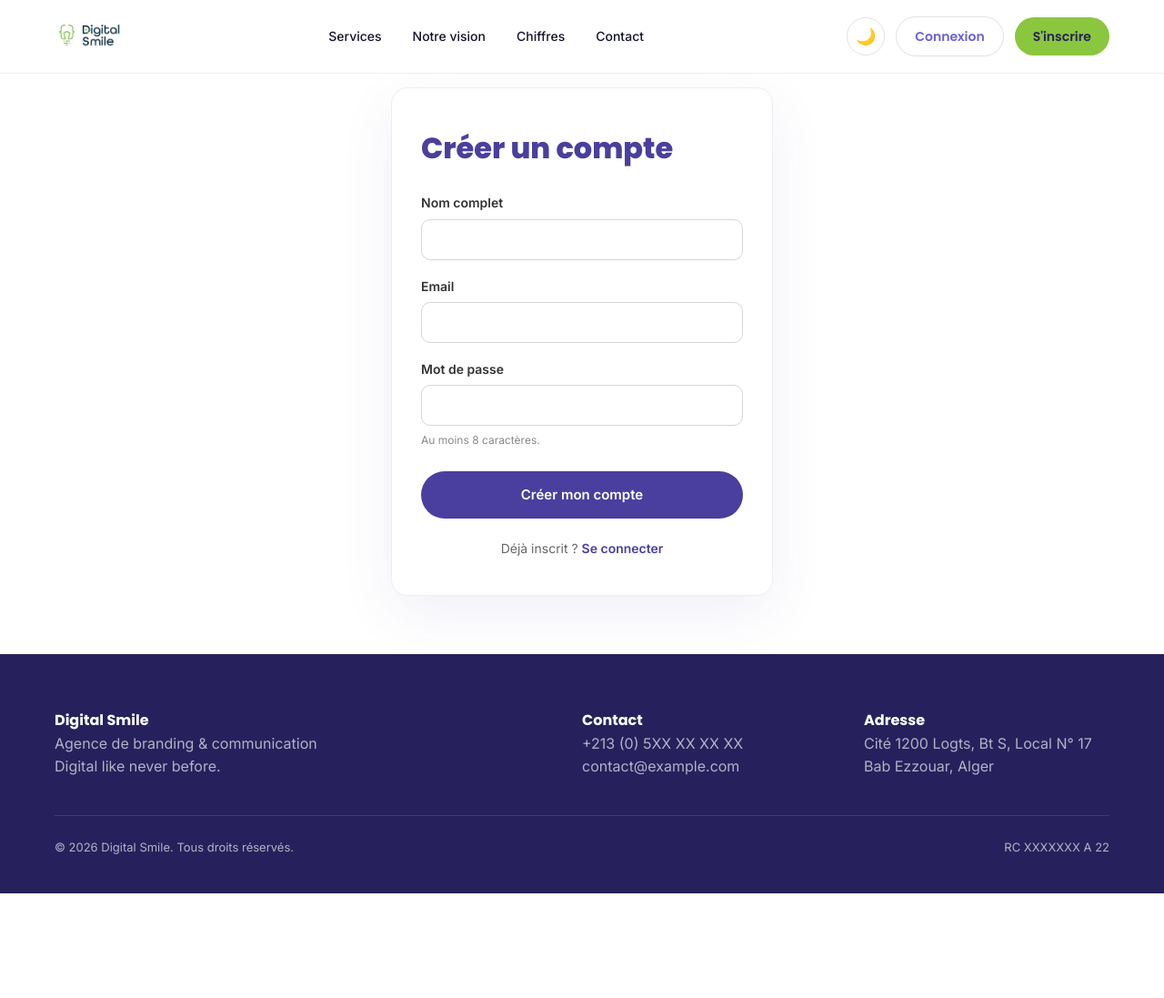
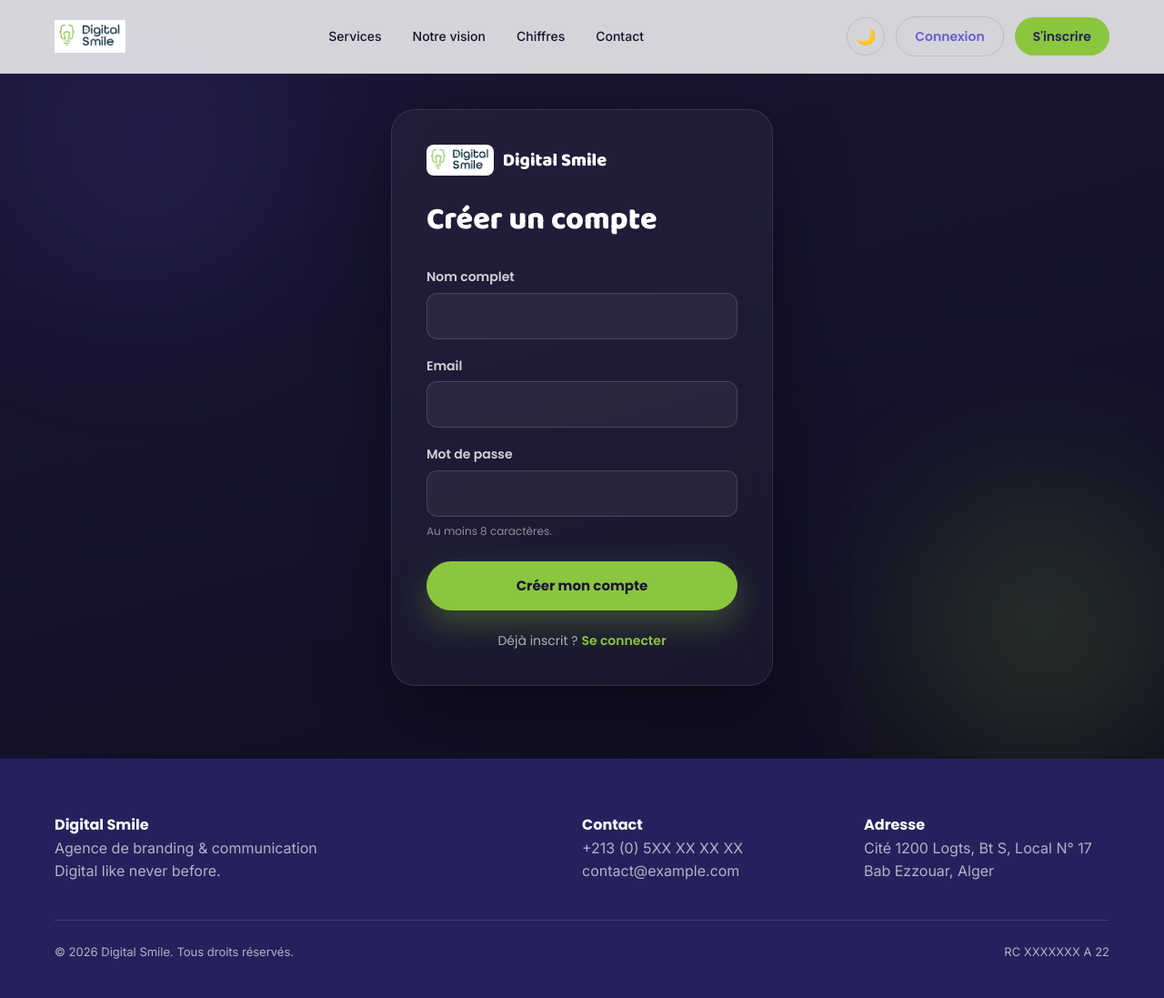
Before and after one commit to Hadil16/digital-smile, a PHP site: the page made by app/Views/auth/register.php in a window 1280 px wide. Shown: the whole page at 91% size. Before the commit the page ends 982 px from the top, so only its background shows below. Run offline with PHP 8.4, Linux system fonts and the light colour scheme; the template is opened without the code that fills it, so the values that code supplies are empty; some libraries are stand-ins or nearby versions.

Commit message:
style: A2 premium login and register pages
Co-Authored-By: Claude Fable 5 <noreply@anthropic.com>

```diff
--- a/app/Views/auth/register.php
+++ b/app/Views/auth/register.php
@@ -10,38 +10,60 @@
 require ROOT_PATH . '/app/Views/partials/header.php';
 ?>
 <style>
-    /* Styles auto-portés de la page d'authentification.
-       Couleurs de marque (copie des tokens de base.css, cf. errors/404.php). */
-    .auth { --violet: #4A3F9E; --lime: #8BC63F;
-        min-height: 70vh; display: flex; align-items: center; justify-content: center;
-        padding: 96px 24px 64px; font-family: 'Inter', system-ui, sans-serif; }
-    /* L'intro flash de l'accueil n'a pas lieu d'être hors de la page d'accueil. */
-    .intro { display: none !important; }
-    .auth__card { width: 100%; max-width: 420px; background: #fff;
-        border: 1px solid #eee; border-radius: 18px; padding: 40px 32px;
-        box-shadow: 0 20px 60px rgba(74, 63, 158, .08); }
-    .auth__title { font-family: 'Poppins', system-ui, sans-serif; font-weight: 800;
-        font-size: clamp(24px, 4vw, 32px); color: var(--violet); margin: 0 0 24px; }
-    .auth__error { background: #fdecec; color: #b3261e; border-radius: 10px;
-        padding: 12px 14px; margin: 0 0 20px; font-size: 14px; }
-    .auth__label { display: block; font-weight: 600; font-size: 14px;
-        color: #333; margin: 0 0 6px; }
-    .auth__input { width: 100%; box-sizing: border-box; padding: 12px 14px;
-        margin: 0 0 18px; border: 1px solid #d5d5db; border-radius: 10px;
-        font-size: 15px; font-family: inherit; }
-    .auth__input:focus { outline: 2px solid var(--violet); outline-offset: 1px;
-        border-color: var(--violet); }
-    .auth__hint { font-size: 12px; color: #888; margin: -12px 0 18px; }
+    /* Scène d'authentification premium sombre (accent de design, fixe dans les 2 thèmes).
+       Styles auto-portés — mêmes classes .auth__* que login.php. */
+    .auth {
+        position: relative; isolation: isolate; overflow: hidden;
+        min-height: 100vh; display: flex; align-items: center; justify-content: center;
+        padding: 120px 24px 80px; color: #fff;
+        font-family: 'Poppins', system-ui, sans-serif;
+        background: linear-gradient(165deg, #1a1636, #14122b 60%, #0f0d1f);
+    }
+    .intro { display: none !important; } /* pas d'intro flash hors accueil */
+    /* Blobs lumineux flous derrière la carte. */
+    .auth__blob { position: absolute; z-index: 0; width: 46vw; max-width: 520px; aspect-ratio: 1;
+        border-radius: 50%; filter: blur(70px); opacity: .5; pointer-events: none; }
+    .auth__blob--v { top: -12%; left: -8%; background: radial-gradient(circle, rgba(74, 63, 158, .6), transparent 65%); }
+    .auth__blob--l { bottom: -14%; right: -10%; background: radial-gradient(circle, rgba(139, 198, 63, .45), transparent 65%); }
+
+    .auth__card {
+        position: relative; z-index: 1; width: 100%; max-width: 420px;
+        background: rgba(255, 255, 255, .04); border: 1px solid rgba(255, 255, 255, .1);
+        border-radius: 26px; padding: 38px;
+        -webkit-backdrop-filter: blur(16px); backdrop-filter: blur(16px);
+        box-shadow: 0 30px 80px rgba(0, 0, 0, .4);
+    }
+    .auth__brand { display: flex; align-items: center; gap: 10px; margin: 0 0 22px; }
+    .auth__brand img { height: 34px; width: auto; border-radius: 8px; }
+    .auth__brand span { font-family: 'Baloo 2', 'Poppins', system-ui, sans-serif; font-weight: 800; font-size: 20px; }
+    .auth__title { font-family: 'Baloo 2', 'Poppins', system-ui, sans-serif; font-weight: 800;
+        font-size: clamp(26px, 4vw, 34px); color: #fff; margin: 0 0 24px; }
+    .auth__error { background: rgba(179, 38, 30, .18); border: 1px solid rgba(229, 114, 107, .4);
+        color: #ffb3ad; border-radius: 12px; padding: 12px 14px; margin: 0 0 20px; font-size: 14px; }
+    .auth__label { display: block; font-weight: 600; font-size: 14px; color: rgba(255, 255, 255, .8); margin: 0 0 6px; }
+    .auth__input { width: 100%; box-sizing: border-box; padding: 13px 15px; margin: 0 0 18px;
+        background: rgba(255, 255, 255, .05); border: 1px solid rgba(255, 255, 255, .14);
+        border-radius: 12px; font-size: 15px; font-family: inherit; color: #fff; }
+    .auth__input::placeholder { color: rgba(255, 255, 255, .4); }
+    .auth__input:focus { outline: none; border-color: #8BC63F; box-shadow: 0 0 0 3px rgba(139, 198, 63, .28); }
+    .auth__hint { font-size: 12px; color: rgba(255, 255, 255, .5); margin: -12px 0 18px; }
     .auth__btn { width: 100%; border: 0; cursor: pointer; margin-top: 6px;
-        background: var(--violet); color: #fff; font-weight: 600; font-size: 15px;
-        padding: 14px; border-radius: 999px; transition: background .2s; }
-    .auth__btn:hover { background: var(--lime); }
-    .auth__alt { text-align: center; font-size: 14px; color: #666; margin: 22px 0 0; }
-    .auth__alt a { color: var(--violet); font-weight: 600; }
+        font-family: 'Poppins', system-ui, sans-serif; font-weight: 700; font-size: 15px;
+        background: #8BC63F; color: #1a1730; padding: 15px; border-radius: 100px;
+        box-shadow: 0 14px 34px rgba(139, 198, 63, .3); transition: transform .2s ease, box-shadow .2s ease; }
+    .auth__btn:hover { transform: translateY(-2px); box-shadow: 0 18px 40px rgba(139, 198, 63, .42); }
+    .auth__alt { text-align: center; font-size: 14px; color: rgba(255, 255, 255, .65); margin: 22px 0 0; }
+    .auth__alt a { color: #8BC63F; font-weight: 600; }
 </style>
 
 <main class="auth">
+    <span class="auth__blob auth__blob--v" aria-hidden="true"></span>
+    <span class="auth__blob auth__blob--l" aria-hidden="true"></span>
     <section class="auth__card">
+        <div class="auth__brand">
+            <img src="assets/img/logo.jpg" alt="">
+            <span>Digital Smile</span>
+        </div>
         <h1 class="auth__title">Créer un compte</h1>
 
         <?php if (!empty($error)): ?>
```
Also changed, not shown: app/Views/auth/login.php (+49 -26 lines).
